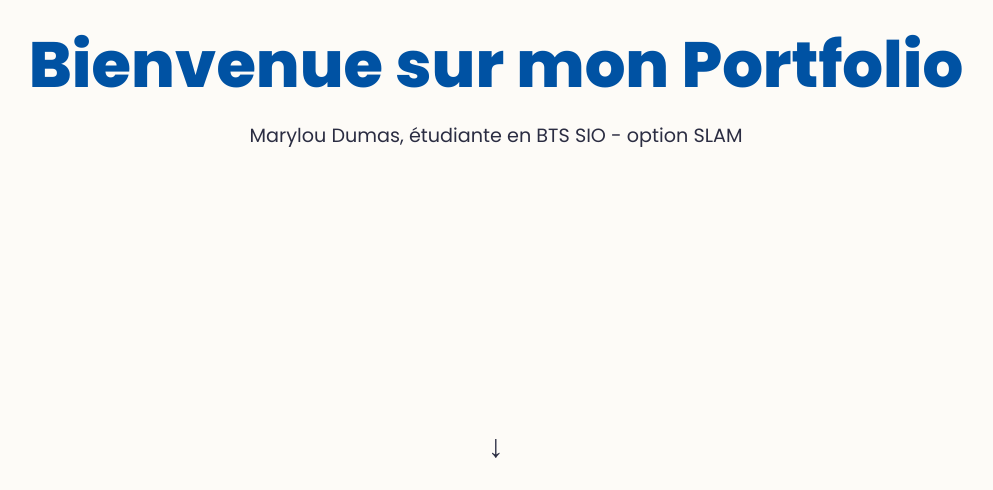
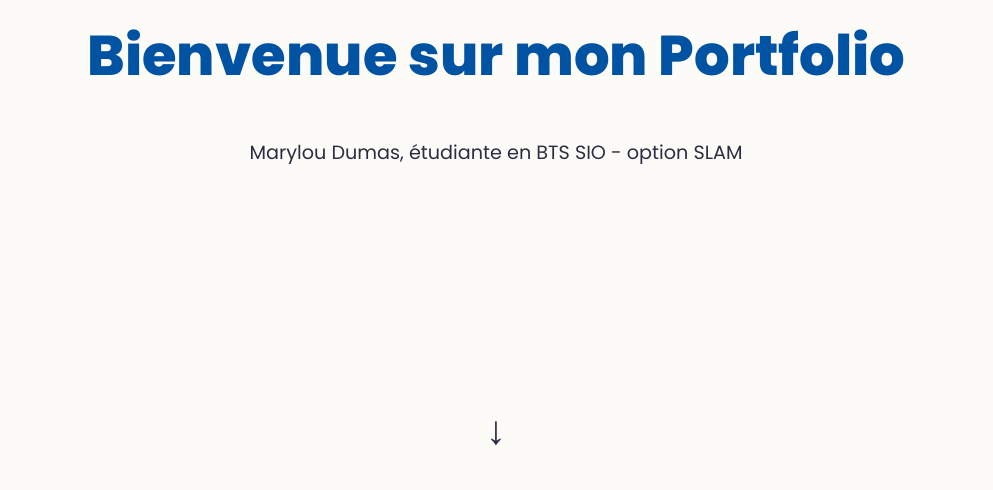
Before and after one commit to marylou014/portfolio, a plain HTML site: page index.html in a window 1280 px wide. Shown: the part 310-800 px from the top of the page, without its empty margins (144-1137 px from the left). Drawn offline with nearby package versions, Linux system fonts and the light colour scheme.

Commit message:
animation titre

```diff
--- a/index.html
+++ b/index.html
@@ -9,15 +9,19 @@
 </head>
 
 <body>
-    <div class="acceuil">
-        <h1>Bienvenue sur mon Portfolio</h1>
-        <p style="font-size: 1.2rem; margin-top: 20px; max-width: 700px;">
+    <div class="acceuil"
+        style="height: 100vh; display: flex; flex-direction: column; justify-content: center; align-items: center; text-align: center; position: relative;">
+
+        <h1 id="animated-title">Bienvenue sur mon Portfolio</h1>
+
+        <p class="animated-subtitle" style="font-size: 1.2rem; margin-top: 20px; max-width: 700px;">
             Marylou Dumas, étudiante en BTS SIO - option SLAM
         </p>
 
-        <div style="position: absolute; bottom: 20px; font-size: 2rem; cursor: pointer;">
-            <a href="#moi" style="text-decoration: none; color: inherit;">↓</a>
+        <div style="position: absolute; bottom: 30px; font-size: 2.5rem; cursor: pointer;">
+            <a href="#moi" class="scroll-arrow" style="text-decoration: none; color: inherit;">↓</a>
         </div>
+
     </div>
 
     <nav>
--- a/script.js
+++ b/script.js
@@ -1,6 +1,14 @@
+// 1. Initialisation EmailJS
+(function () {
+    emailjs.init("EIgAYs67fN_I0WlKb");
+})();
+
 document.addEventListener("DOMContentLoaded", function () {
-    // Fonction pour charger les fichiers externes
+
+    // --- PARTIE 1 : CHARGEMENT DES SECTIONS ---
     const includes = document.querySelectorAll('[data-include]');
+    let loadedCount = 0;
+
     includes.forEach(el => {
         const file = el.getAttribute('data-include');
         fetch(file)
@@ -10,69 +18,72 @@ document.addEventListener("DOMContentLoaded", function () {
             })
             .then(data => {
                 el.innerHTML = data;
+                loadedCount++;
+
+                // Une fois que tout est chargé, on lie le formulaire
+                if (loadedCount === includes.length) {
+                    initContactForm();
+                }
             })
             .catch(err => console.error(err));
     });
+
+    // --- PARTIE 2 : ANIMATION DU TITRE ---
+    const titleElement = document.getElementById('animated-title');
+    if (titleElement) {
+        const text = titleElement.textContent.trim();
+        titleElement.textContent = '';
+
+        text.split('').forEach((char, index) => {
+            const span = document.createElement('span');
+            span.textContent = char === ' ' ? '\u00A0' : char;
+            span.classList.add('animated-letter');
+            span.style.animationDelay = `${index * 0.1}s`;
+            titleElement.appendChild(span);
+        });
+        console.log("Animation du titre chargée !");
+    }
 });
 
-// Fonction pop-up
-function loadAndOpenModal(title, filePath) {
-    // 1. On va chercher le contenu du fichier HTML
-    fetch(filePath)
-        .then(response => {
-            if (!response.ok) throw new Error("Fichier introuvable");
-            return response.text();
-        })
-        .then(htmlContent => {
-            // 2. On remplit la modale avec le titre et le contenu récupéré
-            document.getElementById('modalTitle').innerHTML = title;
-            document.getElementById('modalBody').innerHTML = htmlContent;
-
-            // 3. On affiche la modale
-            document.getElementById('modal').style.display = "flex";
-        })
-        .catch(error => {
-            console.error("Erreur lors du chargement de la modale :", error);
-        });
-}
-
-
-function closeModal() {
-    document.getElementById('modal').style.display = "none";
-}
-
-// Fonction contacte
-(function contact() {
-
-    emailjs.init("EIgAYs67fN_I0WlKb");
-})();
-
-window.onload = function () {
+// --- PARTIE 3 : LOGIQUE DU FORMULAIRE ---
+function initContactForm() {
     const contactForm = document.getElementById('contact-form');
-
     if (contactForm) {
         contactForm.addEventListener('submit', function (event) {
             event.preventDefault();
-
-            // Récupération du bouton pour changer son état
             const btn = contactForm.querySelector('button');
             const originalText = btn.innerText;
+
             btn.innerText = "Envoi en cours...";
             btn.disabled = true;
 
-            // Paramètres : ServiceID, TemplateID, l'élément formulaire
             emailjs.sendForm('service_g445ksp', 'template_a7837v9', this)
-                .then(function () {
+                .then(() => {
                     alert('Message envoyé avec succès !');
                     contactForm.reset();
-                }, function (error) {
-                    alert('Erreur lors de l\'envoi : ' + JSON.stringify(error));
+                }, (error) => {
+                    alert('Erreur : ' + JSON.stringify(error));
                 })
                 .finally(() => {
-                    // Remet le bouton à son état initial
                     btn.innerText = originalText;
                     btn.disabled = false;
                 });
         });
     }
-};
+}
+
+// --- PARTIE 4 : MODALES ---
+function loadAndOpenModal(title, filePath) {
+    fetch(filePath)
+        .then(response => response.text())
+        .then(htmlContent => {
+            document.getElementById('modalTitle').innerHTML = title;
+            document.getElementById('modalBody').innerHTML = htmlContent;
+            document.getElementById('modal').style.display = "flex";
+        })
+        .catch(err => console.error(err));
+}
+
+function closeModal() {
+    document.getElementById('modal').style.display = "none";
+}
--- a/style.css
+++ b/style.css
@@ -38,13 +38,65 @@ body {
     background-color: var(--sand);
     position: relative;
     z-index: 101;
-    /* Au-dessus du nav */
 }
 
-h1 {
-    font-size: 4rem;
+#animated-title {
+    font-size: 3.5rem;
+    font-weight: 800;
     color: var(--navy-blue);
-    line-height: 1.1;
+    /* Couleur de secours si le dégradé échoue */
+    margin-bottom: 20px;
+    min-height: 1.2em;
+    /* On ne cache plus avec visibility, on laisse le JS gérer l'opacité des lettres */
+}
+
+.animated-letter {
+    display: inline-block !important;
+    opacity: 0;
+    transform: translateY(20px) scale(0.5);
+    filter: blur(10px);
+    animation: bubbleAppear 0.6s cubic-bezier(0.175, 0.885, 0.32, 1.275) forwards;
+}
+
+@keyframes bubbleAppear {
+    0% {
+        opacity: 0;
+        transform: translateY(20px) scale(0.5);
+        filter: blur(10px);
+    }
+
+    100% {
+        opacity: 1;
+        transform: translateY(0) scale(1);
+        filter: blur(0);
+    }
+}
+
+/* SOUS-TITRE */
+@keyframes fadeInUp {
+    from {
+        opacity: 0;
+        transform: translateY(20px);
+    }
+
+    to {
+        opacity: 1;
+        transform: translateY(0);
+    }
+}
+
+.animated-subtitle {
+    opacity: 0;
+    animation: fadeInUp 1s ease-out 3s forwards;
+}
+
+/* FLECHE */
+
+.scroll-arrow {
+    display: inline-block;
+    animation: bounce 2s infinite;
+    opacity: 0;
+    animation: bounce 2s infinite, fadeInUp 0.5s ease-out 2s forwards;
 }
 
 /* --- SIDEBAR (NAV) --- */
```
